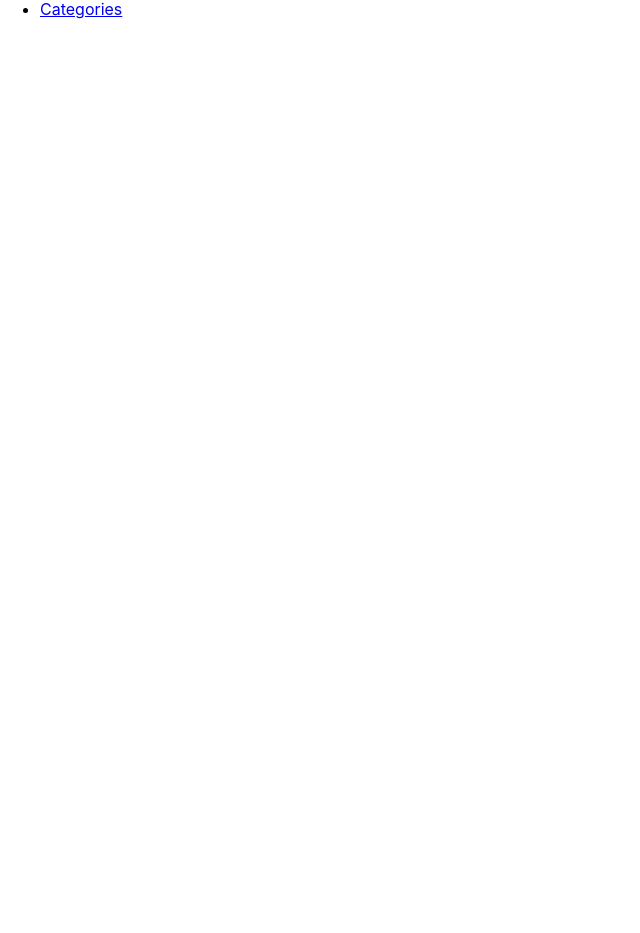
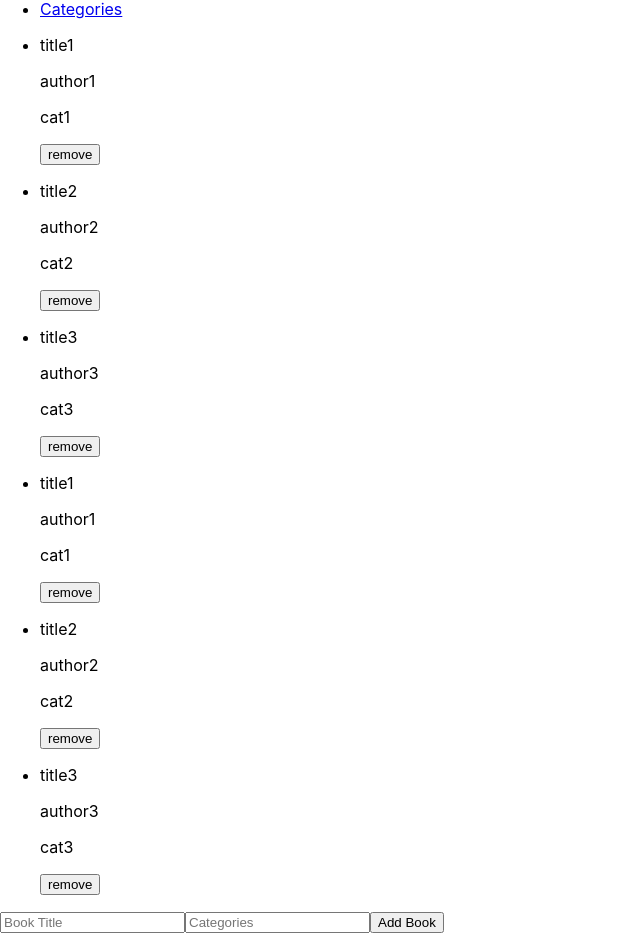
Before and after one commit to elmar8287/Bookstore, a React (Create React App) app: page / in a window 1280 px wide. Shown: the part 90-1023 px from the top of the page, without its empty margins (0-640 px from the left). Before the commit the page ends 800 px from the top, so only its background shows below. Built offline with nearby package versions, Linux system fonts and the light colour scheme; the HTML template or start-up script is replaced by a standard one.

Commit message:
Complite main page with nav and book list

```diff
--- a/src/App.js
+++ b/src/App.js
@@ -1,8 +1,12 @@
-import React from 'react';
-import Navi from './components/nav';
+import './App.css';
+import BookContainer from './components/BookContainer';
 
-const App = () => (
-  <Navi />
-);
+function App() {
+  return (
+    <div>
+      <BookContainer />
+    </div>
+  );
+}
 
 export default App;
--- a/src/components/BookContainer.js
+++ b/src/components/BookContainer.js
@@ -6,22 +6,15 @@ import BookList from './BookList';
 import InputBook from './InputBook';
 
 const BookContainer = () => (
-  <>
+
+  <main>
     <Navi />
-    <Switch>
-
-      <Route exact path="/">
-        <div>
-          <BookList />
-          <InputBook />
-        </div>
-
-      </Route>
-      <Route path="/categories">
-        <Categories />
-      </Route>
-    </Switch>
-  </>
+    <BookList />
+    <div>
+      <BookList />
+      <InputBook />
+    </div>
+  </main>
 );
 
 export default BookContainer;
--- a/src/components/nav.js
+++ b/src/components/nav.js
@@ -25,7 +25,6 @@ export default function Navi() {
               </li>
             </ul>
           </nav>
-          <span><img src=""></img></span>
         </header>
 
 
```
Also changed, not shown: src/components/BookList.js (renamed from src/components/BookiList.js).
